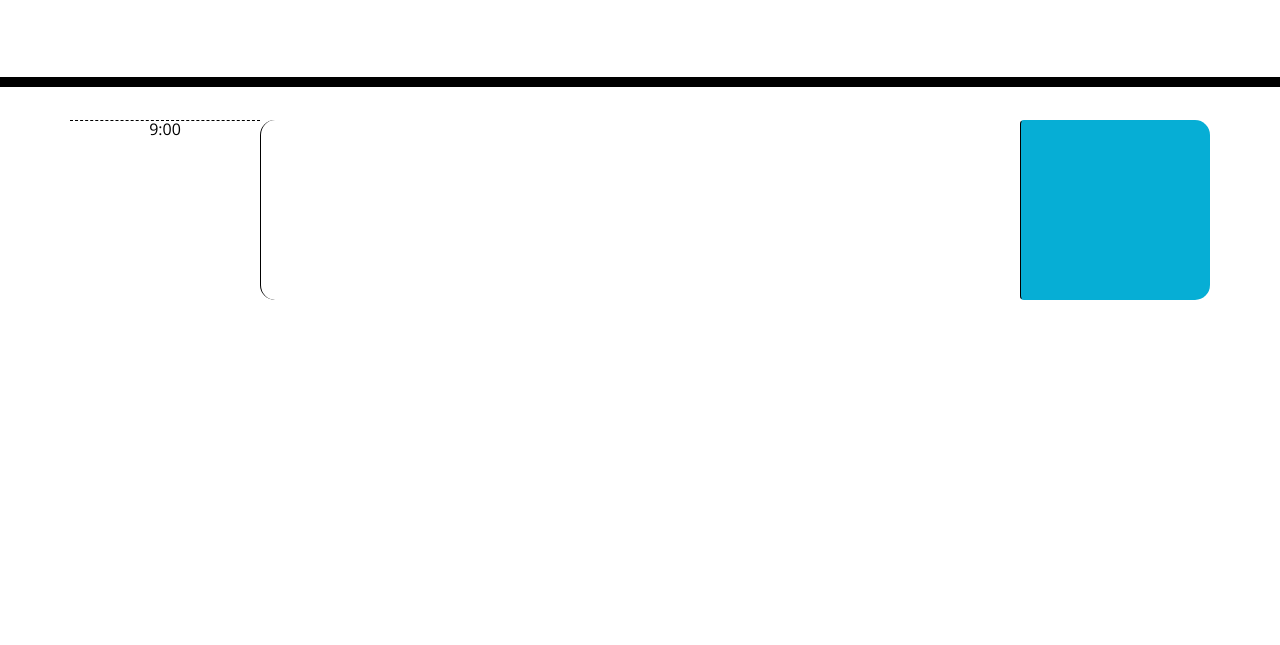
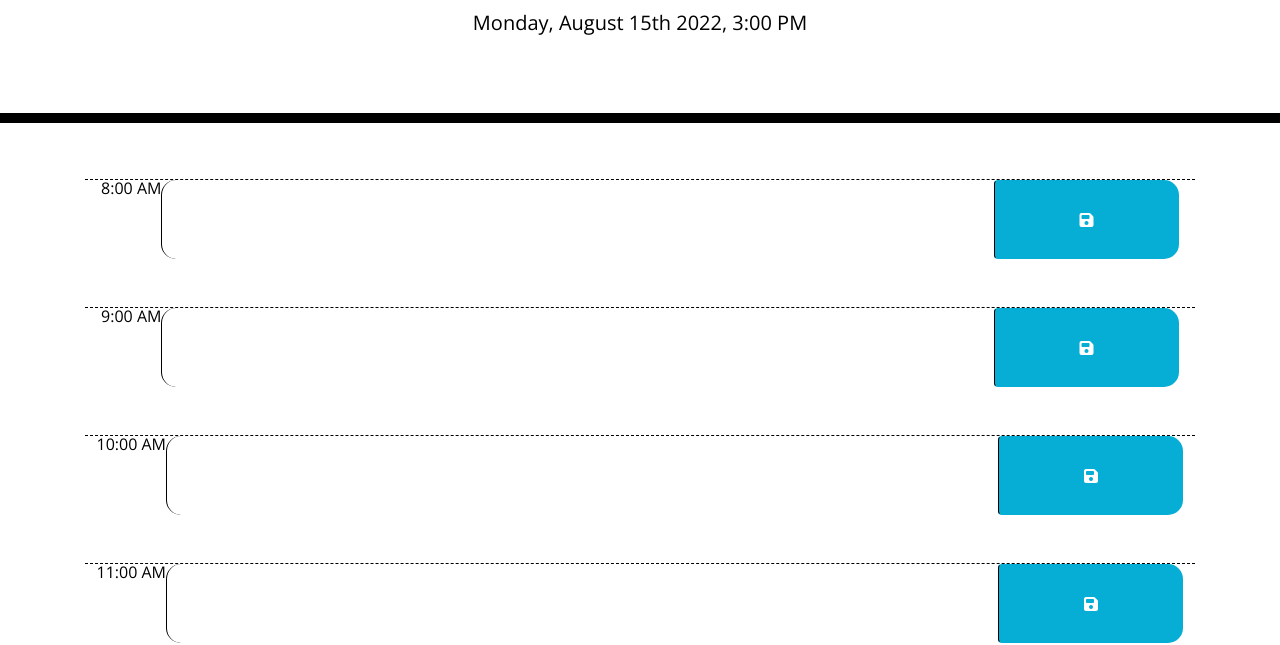
Before and after one commit to TateFoster/scheduler-application, a plain HTML site: page index.html in a window 1280 px wide. Shown: the part 181-826 px from the top of the page. Before the commit the page ends 800 px from the top, so only its background shows below. Drawn offline with nearby package versions, Linux system fonts and the light colour scheme.

Commit message:
worked on getting dynamic timeblocks via JS, will soon add coloring and click function

```diff
--- a/assets/js/script.js
+++ b/assets/js/script.js
@@ -0,0 +1,44 @@
+var timeBlockEl = $("#timeBlocks");
+var date = $("#currentDay");
+var today = moment().format("dddd, MMMM Do YYYY, h:mm A");
+var workHours = [
+  "8:00 AM",
+  "9:00 AM",
+  "10:00 AM",
+  "11:00 AM",
+  "12:00 PM",
+  "1:00 PM",
+  "2:00 PM",
+  "3:00 PM",
+  "4:00 PM",
+  "5:00 PM",
+];
+var hour = moment().format("h:00 A");
+console.log(hour);
+date.text(today);
+
+for (i = 0; i < workHours.length; i++) {
+  var timeSection = $("<div>");
+  timeSection
+    .addClass("row my-4 hour w-100 justify-content-center")
+    .text(workHours[i]);
+  var textArea = $("<textarea>");
+  textArea.addClass("col-9 time-block description");
+  var button = $("<button>");
+  button.addClass(
+    "saveBtn btn col-2 d-flex align-items-center justify-content-center"
+  );
+  var icon = $("<i>");
+  icon.addClass("fa-solid fa-floppy-disk");
+
+  if (moment().format("h:00 A") < workHours[i]) {
+    console.log("yay!");
+  } else {
+    console.log("nay!");
+  }
+
+  button.append(icon);
+  timeSection.append(textArea);
+  timeSection.append(button);
+  timeBlockEl.append(timeSection);
+}
--- a/index.html
+++ b/index.html
@@ -10,9 +10,10 @@
     />
     <link
       rel="stylesheet"
-      href="https://use.fontawesome.com/releases/v5.8.1/css/all.css"
-      integrity="sha384-50oBUHEmvpQ+1lW4y57PTFmhCaXp0ML5d60M1M7uH2+nqUivzIebhndOJK28anvf"
+      href="https://cdnjs.cloudflare.com/ajax/libs/font-awesome/6.1.2/css/all.min.css"
+      integrity="sha512-1sCRPdkRXhBV2PBLUdRb4tMg1w2YPf37qatUFeS7zlBy7jJI8Lf4VHwWfZZfpXtYSLy85pkm9GaYVYMfw5BC1A=="
       crossorigin="anonymous"
+      referrerpolicy="no-referrer"
     />
     <link
       href="https://fonts.googleapis.com/css?family=Open+Sans&display=swap"
@@ -28,18 +29,10 @@
       <p class="lead">A simple calendar app for scheduling your work day</p>
       <p id="currentDay" class="lead"></p>
     </header>
-    <div class="container">
+    <div class="container d-flex flex-column align-items-center" id="timeBlocks">
       <!-- Timeblocks go here -->
-      <div class="row">
-        <label for="" class="col-2 hour text-center">9:00</label>
-        <textarea
-          name=""
-          id=""
-          cols="30"
-          rows="10"
-          class="col-8 time-block description"
-        ></textarea>
-        <button type="button" class="saveBtn btn col-2"></button>
+
+        </button>
       </div>
     </div>
 
```
